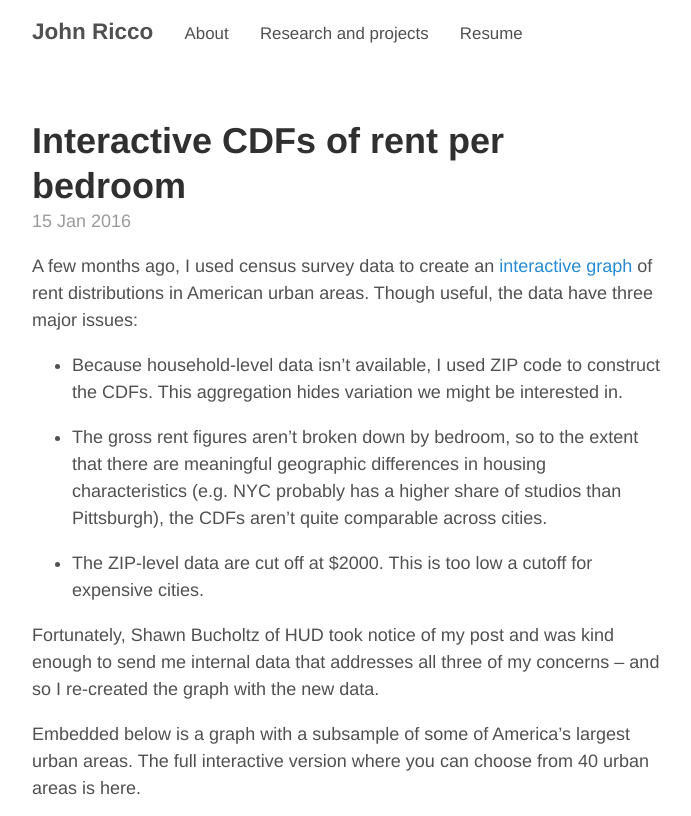
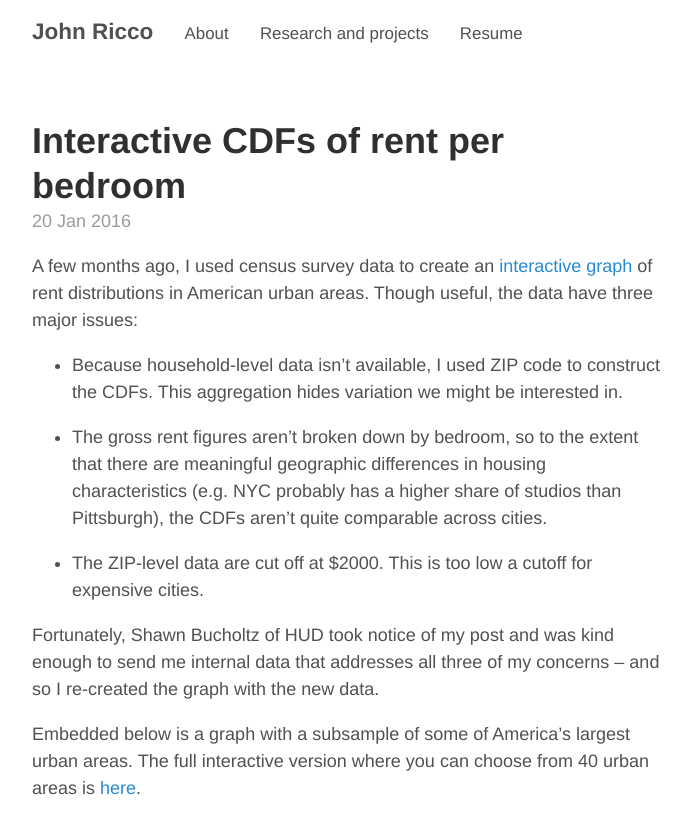
Before and after one commit to WadeP6970/johnricco.github.io, a Jekyll site: the page built from _posts/2016-1-20-rent-cdfs.md, in a window 1280 px wide, cut to the strip 0-816 px from the top of the page. Shown: the whole strip, without its empty margins (293-984 px from the left). Built offline with Jekyll 4.4.1, drawn with Linux system fonts in a browser that asks for light colours; part of the change alters nothing that is shown.

```diff
--- a/_posts/2016-1-15-rent-cdfs.md
+++ b/_posts/2016-1-20-rent-cdfs.md
@@ -27,7 +27,7 @@ enough to send me internal data that addresses all three of my concerns
 
 Embedded below is a graph with a subsample of some of America's largest
 urban areas. The full interactive version where you can choose from 40
-urban areas is here.
+urban areas is [here](https://johnricco.shinyapps.io/cdfs/).
 
 <iframe
 src="https://cdn.rawgit.com/johnricco/f11250fdb29725b4191f/raw/
```
